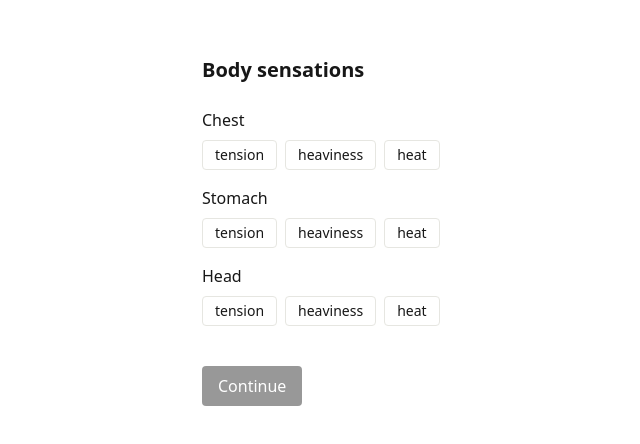
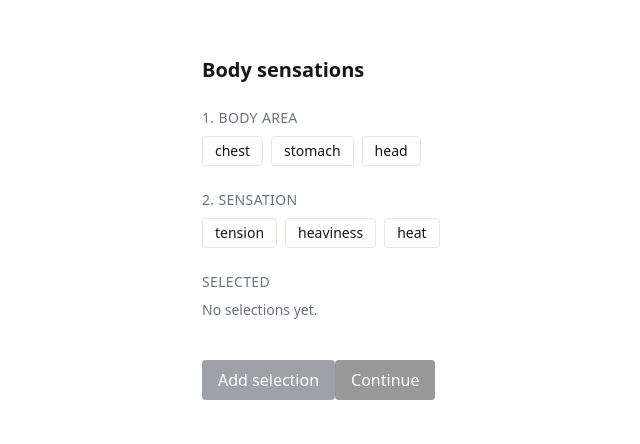
Before and after one commit to and27/emotion-trace, a Next.js app: page /create in a window 1280 px wide. Shown: the top 444 px of the page, without its empty margins (174-814 px from the left). Built offline with nearby package versions, Linux system fonts and the light colour scheme.

Commit message:
refactor(ui): split body sensation selection flow

```diff
--- a/src/ui/screens/CreateBodySensationsScreen.tsx
+++ b/src/ui/screens/CreateBodySensationsScreen.tsx
@@ -2,7 +2,9 @@
 
 import { useEffect, useState } from "react";
 import { useCreateEmotionalEntry } from "../hooks/useCreateEmotionalEntry";
-import { BodySensation } from "../../domain/sensation/BodySensation";
+import type { BodySensation } from "../../domain/sensation/BodySensation";
+import type { BodyArea } from "../../domain/sensation/BodyArea";
+import type { Sensation } from "../../domain/sensation/Sensation";
 import { SensationChoice } from "../components/SensationChoice";
 
 const BODY_AREAS = ["chest", "stomach", "head"] as const;
@@ -20,6 +22,10 @@ export function CreateBodySensationsScreen({
   const { create } = useCreateEmotionalEntry();
 
   const [selected, setSelected] = useState<BodySensation[]>(value ?? []);
+  const [activeArea, setActiveArea] = useState<BodyArea | null>(null);
+  const [activeSensation, setActiveSensation] = useState<Sensation | null>(
+    null
+  );
 
   useEffect(() => {
     if (value) {
@@ -27,14 +33,29 @@ export function CreateBodySensationsScreen({
     }
   }, [value]);
 
-  function addSensation(
-    bodyArea: BodySensation["bodyArea"],
-    sensation: BodySensation["sensation"]
-  ) {
+  function selectBodyArea(area: BodyArea) {
+    setActiveArea(area);
+    setActiveSensation(null);
+  }
+
+  function selectSensation(sensation: Sensation) {
+    setActiveSensation(sensation);
+  }
+
+  function addSelection() {
+    if (!activeArea || !activeSensation) return;
+
     setSelected((prev) => [
-      ...prev.filter((s) => s.bodyArea !== bodyArea),
-      { bodyArea, sensation },
+      ...prev.filter((s) => s.bodyArea !== activeArea),
+      { bodyArea: activeArea, sensation: activeSensation },
     ]);
+
+    setActiveArea(null);
+    setActiveSensation(null);
+  }
+
+  function removeSelection(area: BodyArea) {
+    setSelected((prev) => prev.filter((s) => s.bodyArea !== area));
   }
 
   async function save() {
@@ -56,33 +77,79 @@ export function CreateBodySensationsScreen({
     <div className="p-6 max-w-xl mx-auto">
       <h1 className="text-xl font-semibold mb-6">Body sensations</h1>
 
-      {BODY_AREAS.map((area) => (
-        <div key={area} className="mb-4">
-          <div className="font-medium mb-2 capitalize">{area}</div>
+      <div className="mb-6">
+        <div className="text-sm uppercase tracking-wide text-gray-500 mb-2">
+          1. Body area
+        </div>
+        <div className="flex flex-wrap gap-2">
+          {BODY_AREAS.map((area) => (
+            <SensationChoice
+              key={area}
+              label={area}
+              selected={activeArea === area}
+              onSelect={() => selectBodyArea(area)}
+            />
+          ))}
+        </div>
+      </div>
 
-          <div className="flex gap-2">
-            {SENSATIONS.map((s) => {
-              const isSelected = selected.some(
-                (x) => x.bodyArea === area && x.sensation === s
-              );
+      <div className="mb-6">
+        <div className="text-sm uppercase tracking-wide text-gray-500 mb-2">
+          2. Sensation
+        </div>
+        <div className="flex flex-wrap gap-2">
+          {SENSATIONS.map((sensation) => (
+            <SensationChoice
+              key={sensation}
+              label={sensation}
+              selected={activeSensation === sensation}
+              onSelect={() => selectSensation(sensation)}
+            />
+          ))}
+        </div>
+      </div>
 
-              return (
-                <SensationChoice
-                  key={s}
-                  label={s}
-                  selected={isSelected}
-                  onSelect={() => addSensation(area, s)}
-                />
-              );
-            })}
-          </div>
+      <div className="mb-6">
+        <div className="text-sm uppercase tracking-wide text-gray-500 mb-2">
+          Selected
         </div>
-      ))}
+        {selected.length === 0 ? (
+          <p className="text-sm text-gray-500">No selections yet.</p>
+        ) : (
+          <ul className="space-y-2 text-sm">
+            {selected.map((item) => (
+              <li
+                key={item.bodyArea}
+                className="flex items-center justify-between rounded border px-3 py-2"
+              >
+                <span className="capitalize">
+                  {item.bodyArea} - {item.sensation}
+                </span>
+                <button
+                  type="button"
+                  className="text-xs text-gray-500 hover:text-black"
+                  onClick={() => removeSelection(item.bodyArea)}
+                >
+                  Remove
+                </button>
+              </li>
+            ))}
+          </ul>
+        )}
+      </div>
+
+      <button
+        disabled={!activeArea || !activeSensation}
+        onClick={addSelection}
+        className="px-4 py-2 bg-gray-900 text-white rounded disabled:opacity-40"
+      >
+        Add selection
+      </button>
 
       <button
         disabled={selected.length === 0}
         onClick={save}
-        className="mt-6 px-4 py-2 bg-black text-white rounded disabled:opacity-40"
+        className="mt-4 px-4 py-2 bg-black text-white rounded disabled:opacity-40"
       >
         {onContinue ? "Continue" : "Save"}
       </button>
```
